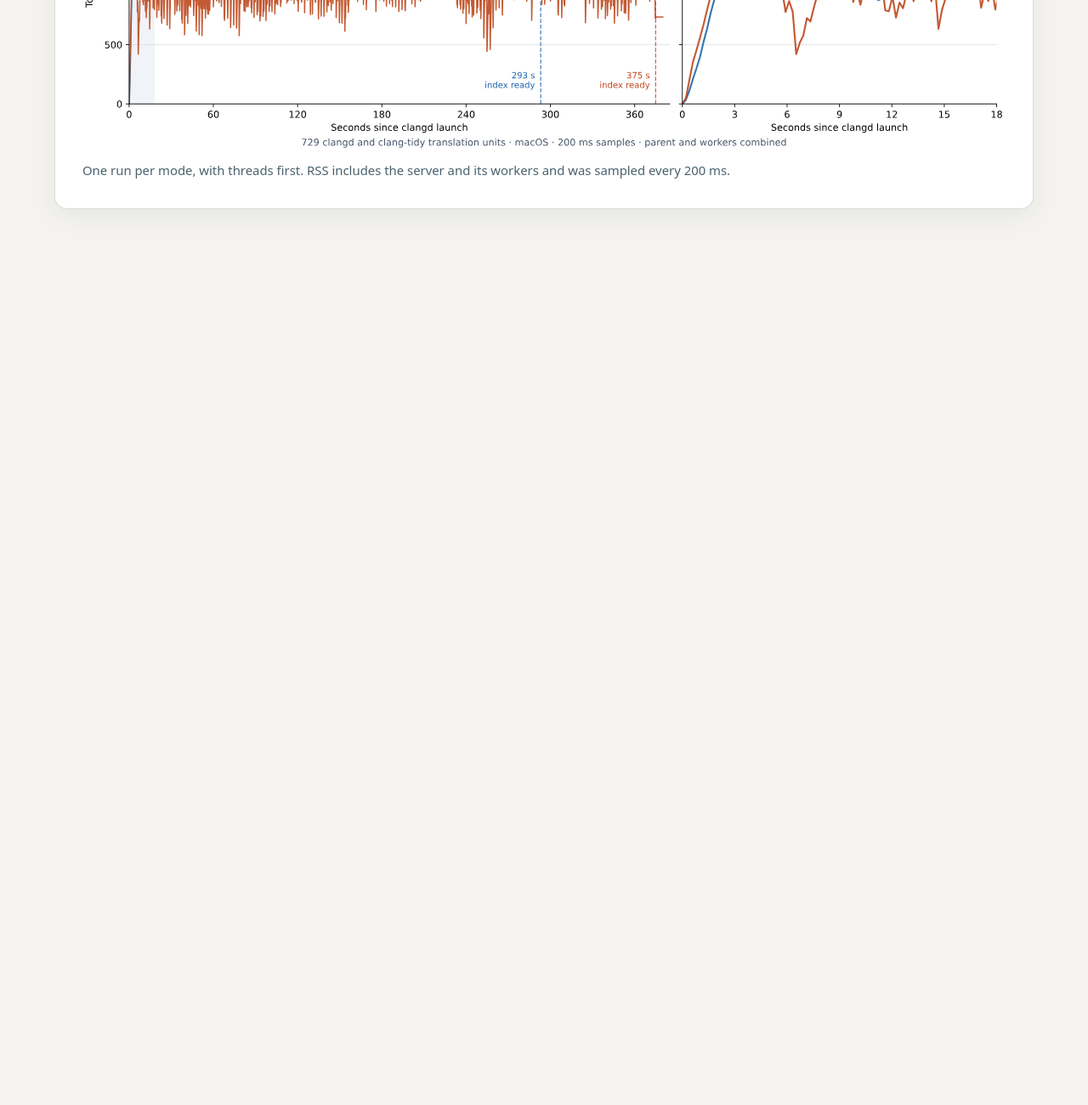
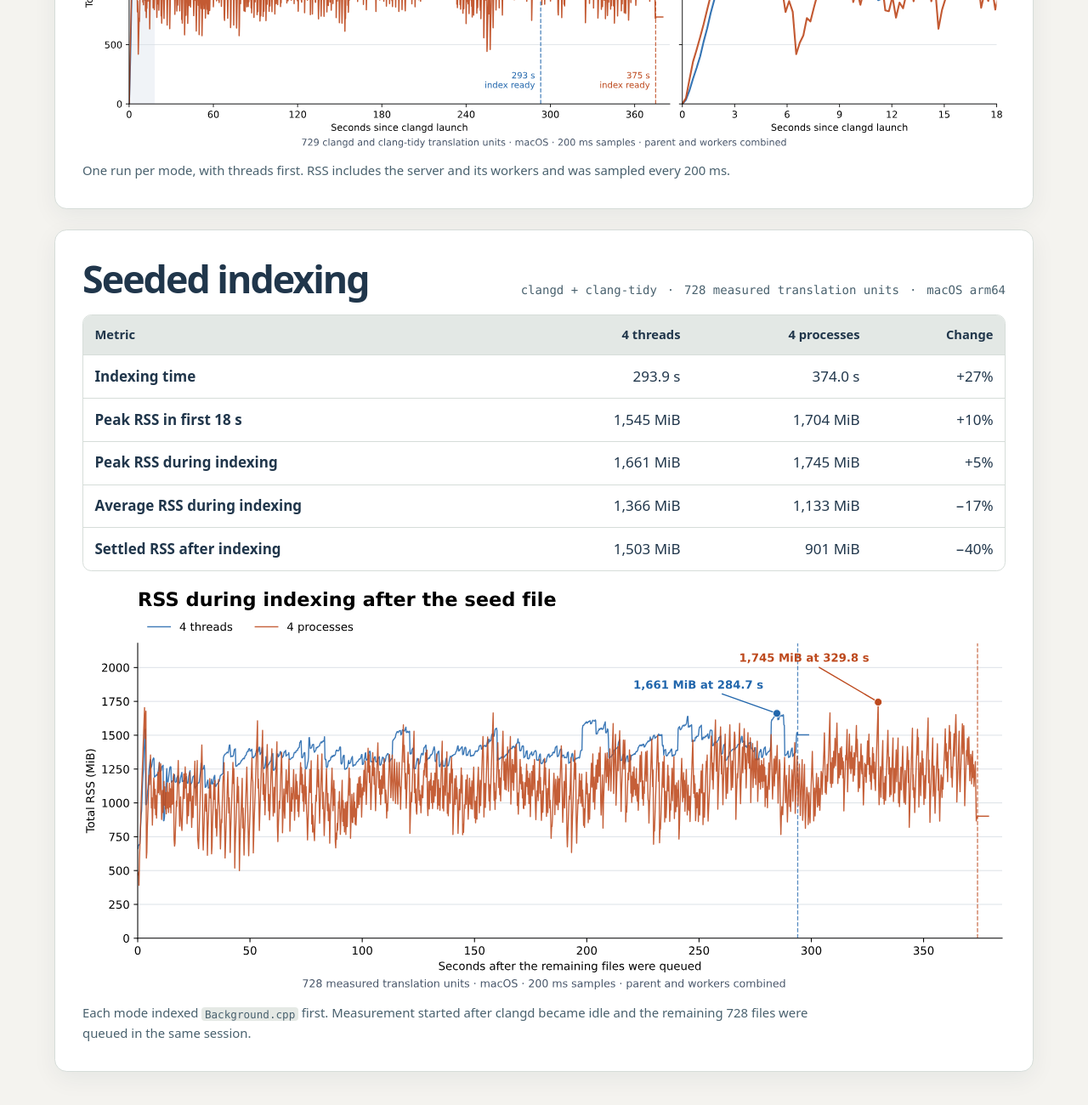
Before and after one commit to ArcsinX/ArcsinX.github.io, a plain HTML site: page clangd-threads-vs-processes/index.html in a window 1280 px wide. Shown: the part 1170-2470 px from the top of the page at 85% size. Before the commit the page ends 1464 px from the top, so only its background shows below. Drawn offline with Linux system fonts and the light colour scheme.

Commit message:
Add separate seeded indexing comparison

```diff
--- a/clangd-threads-vs-processes/index.html
+++ b/clangd-threads-vs-processes/index.html
@@ -12,6 +12,7 @@
     .comparison { margin-top: 1.1rem; border: 1px solid var(--line); border-radius: .65rem; }
     .comparison table { min-width: 29rem; }
     .comparison :is(td, th):not(:first-child) { text-align: right; font-variant-numeric: tabular-nums; white-space: nowrap; }
+    .benchmark + .benchmark { margin-top: 1.5rem; }
     figure { margin: 1.25rem 0 0; }
     .plot { display: block; }
     .plot img { display: block; width: 100%; min-width: 46rem; height: auto; }
@@ -32,7 +33,7 @@
     </div>
     <section class="wrap benchmark" id="benchmark" aria-labelledby="benchmark-title">
       <div class="benchmark-heading">
-        <h2 id="benchmark-title">Background indexing</h2>
+        <h2 id="benchmark-title">Cold indexing</h2>
         <p class="scope">clangd + clang-tidy <span>·</span> 729 translation units <span>·</span> macOS arm64</p>
       </div>
       <div class="table-scroll comparison" tabindex="0" role="region" aria-label="Indexing comparison">
@@ -57,6 +58,32 @@
         <figcaption class="chart-caption">One run per mode, with threads first. RSS includes the server and its workers and was sampled every 200 ms.</figcaption>
       </figure>
     </section>
+    <section class="wrap benchmark" id="seeded" aria-labelledby="seeded-title">
+      <div class="benchmark-heading">
+        <h2 id="seeded-title">Seeded indexing</h2>
+        <p class="scope">clangd + clang-tidy <span>·</span> 728 measured translation units <span>·</span> macOS arm64</p>
+      </div>
+      <div class="table-scroll comparison" tabindex="0" role="region" aria-label="Seeded indexing comparison">
+        <table>
+          <thead><tr><th scope="col">Metric</th><th scope="col">4 threads</th><th scope="col">4 processes</th><th scope="col">Change</th></tr></thead>
+          <tbody>
+            <tr><th scope="row">Indexing time</th><td>293.9 s</td><td>374.0 s</td><td>+27%</td></tr>
+            <tr><th scope="row">Peak RSS in first 18 s</th><td>1,545 MiB</td><td>1,704 MiB</td><td>+10%</td></tr>
+            <tr><th scope="row">Peak RSS during indexing</th><td>1,661 MiB</td><td>1,745 MiB</td><td>+5%</td></tr>
+            <tr><th scope="row">Average RSS during indexing</th><td>1,366 MiB</td><td>1,133 MiB</td><td>−17%</td></tr>
+            <tr><th scope="row">Settled RSS after indexing</th><td>1,503 MiB</td><td>901 MiB</td><td>−40%</td></tr>
+          </tbody>
+        </table>
+      </div>
+      <figure>
+        <div class="table-scroll" tabindex="0" role="region" aria-label="Seeded RSS over time plot">
+          <a class="plot" href="rss-seeded.svg">
+            <img src="rss-seeded.svg" alt="Seeded RSS traces. Four threads peaked at 1,661 MiB after 284.7 seconds. Four processes peaked at 1,745 MiB after 329.8 seconds.">
+          </a>
+        </div>
+        <figcaption class="chart-caption">Each mode indexed <code>Background.cpp</code> first. Measurement started after clangd became idle and the remaining 728 files were queued in the same session.</figcaption>
+      </figure>
+    </section>
   </main>
 </body>
 </html>
```
Also changed, not shown: clangd-threads-vs-processes/rss-seeded.svg (added).
